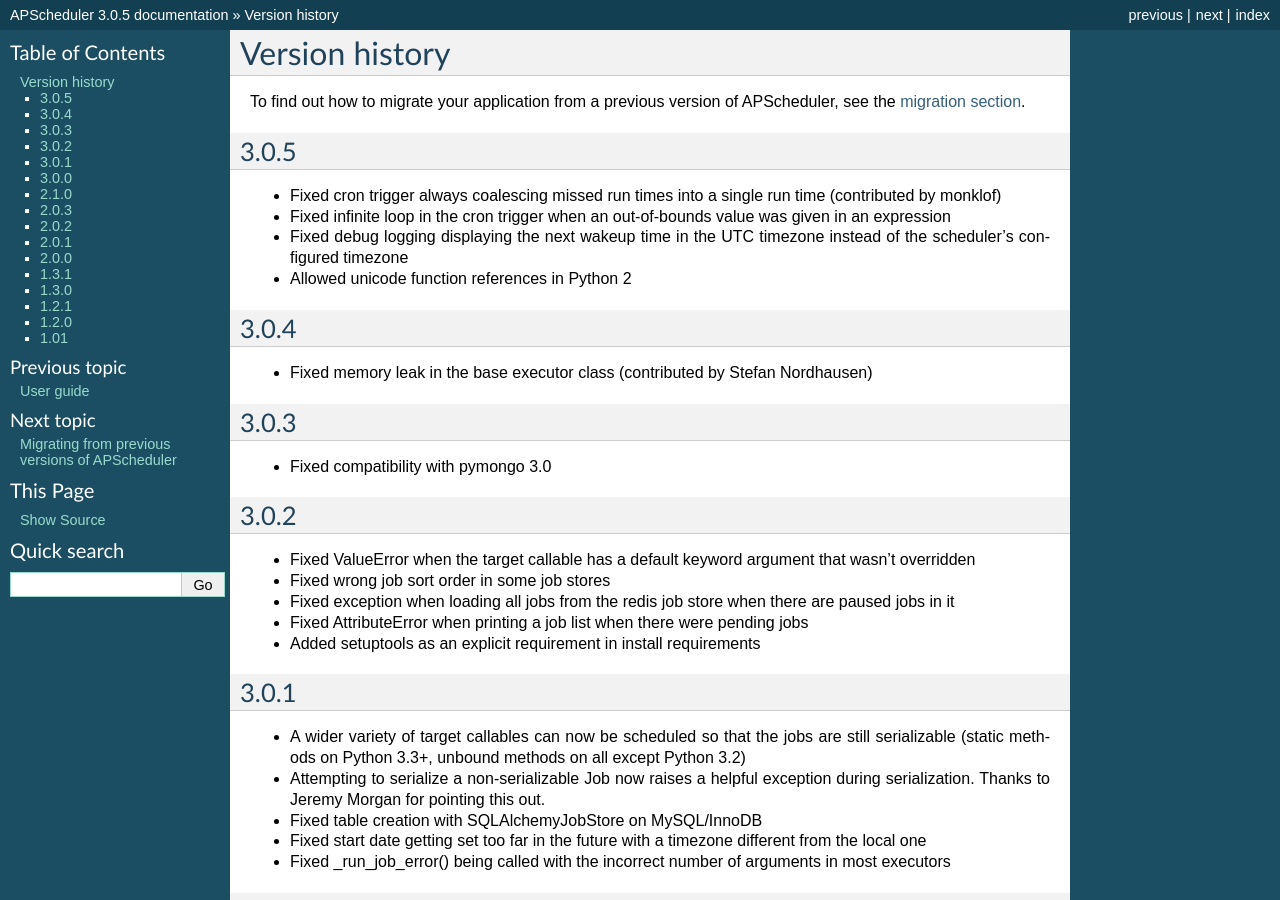
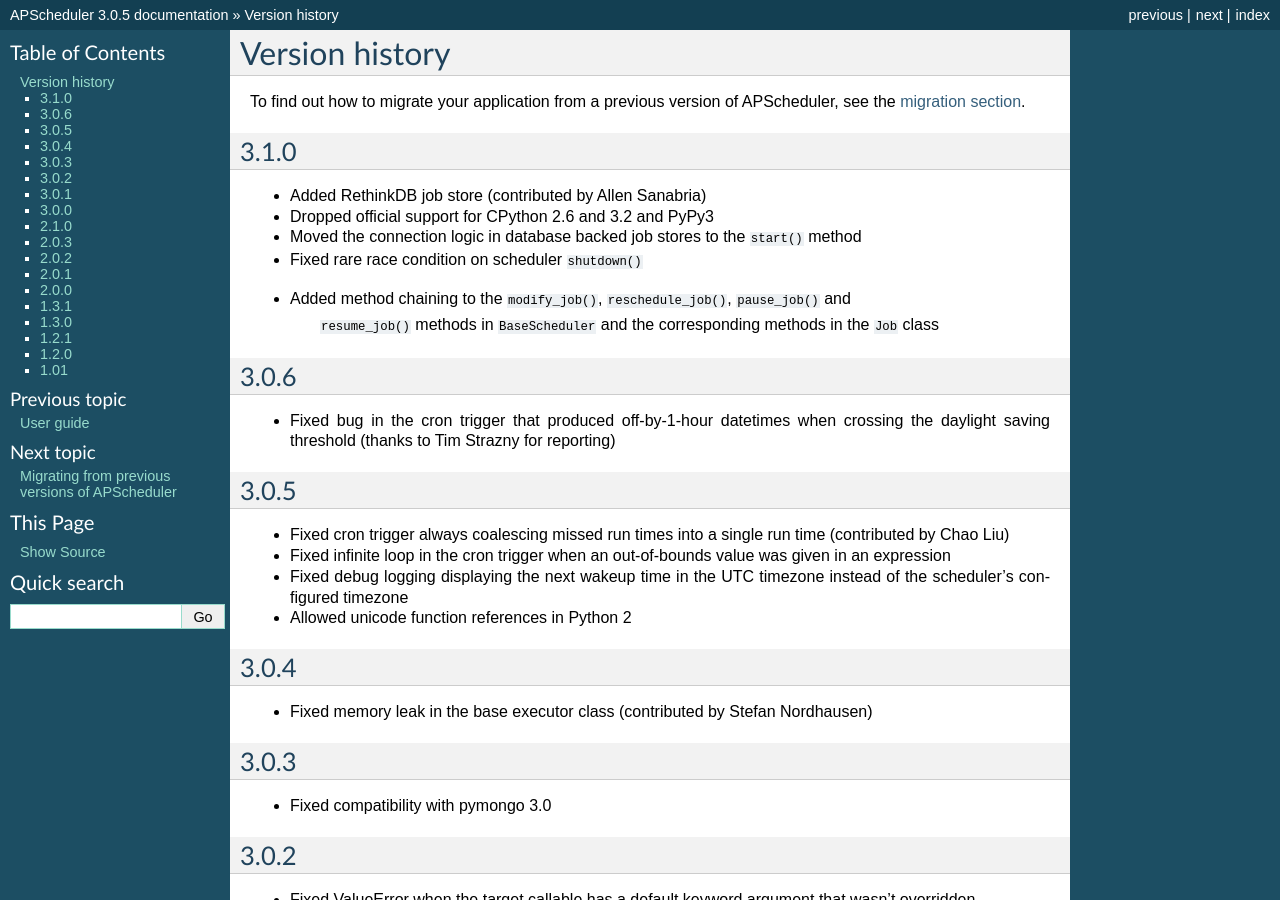
Before and after one commit to agronholm/apscheduler, a Sphinx documentation site: the page built from docs/versionhistory.rst, in a window 1280 px wide and 900 px high. Built offline with Sphinx 7.4.7, drawn with Linux system fonts in a browser that asks for light colours.

Commit message:
Fixed off-by-1-hour bug in cron trigger while crossing the DST threshold

```diff
--- a/docs/versionhistory.rst
+++ b/docs/versionhistory.rst
@@ -4,11 +4,33 @@
 To find out how to migrate your application from a previous version of
 APScheduler, see the :doc:`migration section <migration>`.
 
+3.1.0
+-----
+
+* Added RethinkDB job store (contributed by Allen Sanabria)
+
+* Dropped official support for CPython 2.6 and 3.2 and PyPy3
+
+* Moved the connection logic in database backed job stores to the ``start()`` method
+
+* Fixed rare race condition on scheduler ``shutdown()``
+
+* Added method chaining to the ``modify_job()``, ``reschedule_job()``, ``pause_job()`` and
+   ``resume_job()`` methods in ``BaseScheduler`` and the corresponding methods in the ``Job`` class
+
+
+3.0.6
+-----
+
+* Fixed bug in the cron trigger that produced off-by-1-hour datetimes when crossing the daylight
+  saving threshold (thanks to Tim Strazny for reporting)
+
+
 3.0.5
 -----
 
 * Fixed cron trigger always coalescing missed run times into a single run time
-  (contributed by monklof)
+  (contributed by Chao Liu)
 
 * Fixed infinite loop in the cron trigger when an out-of-bounds value was given in an expression
 
```
Also changed, not shown: 2 other files.
